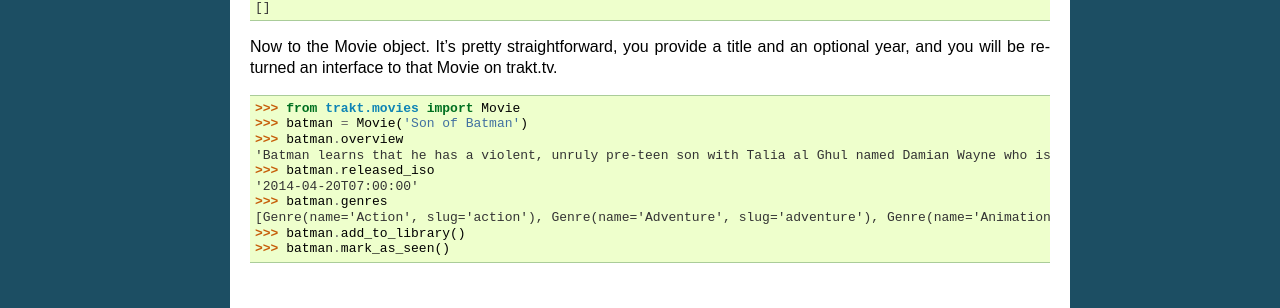
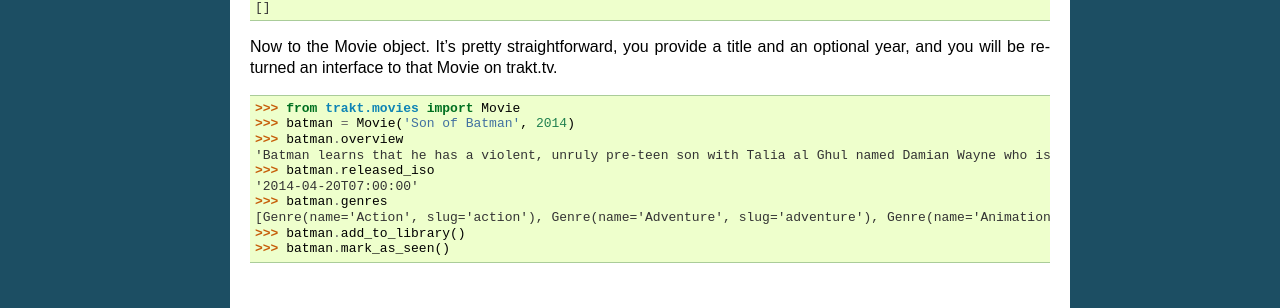
Before and after one commit to moogar0880/PyTrakt, a Sphinx documentation site: the page built from docs/movies.rst, in a window 1280 px wide. Shown: the part 706-1014 px from the top of the page. Built offline with Sphinx 7.4.7, drawn with Linux system fonts in a browser that asks for light colours; pages that are not in the unit, such as notebooks, are missing from menus.

Commit message:
docs: Son of Batman example can't be found without specifying year

```diff
--- a/docs/movies.rst
+++ b/docs/movies.rst
@@ -45,7 +45,7 @@ optional year, and you will be returned an interface to that Movie on trakt.tv.
 ::
 
     >>> from trakt.movies import Movie
-    >>> batman = Movie('Son of Batman')
+    >>> batman = Movie('Son of Batman', 2014)
     >>> batman.overview
     'Batman learns that he has a violent, unruly pre-teen son with Talia al Ghul named Damian Wayne who is secretly being...
     >>> batman.released_iso
```
